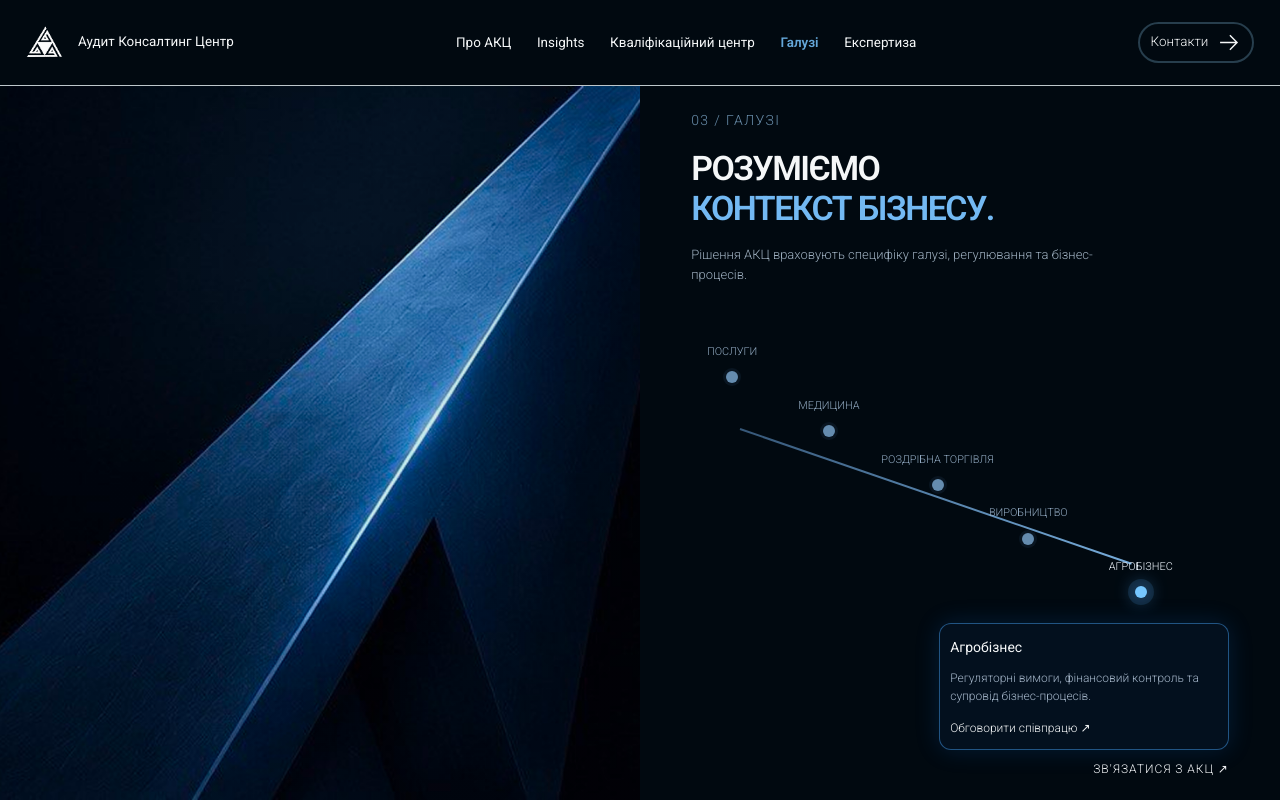
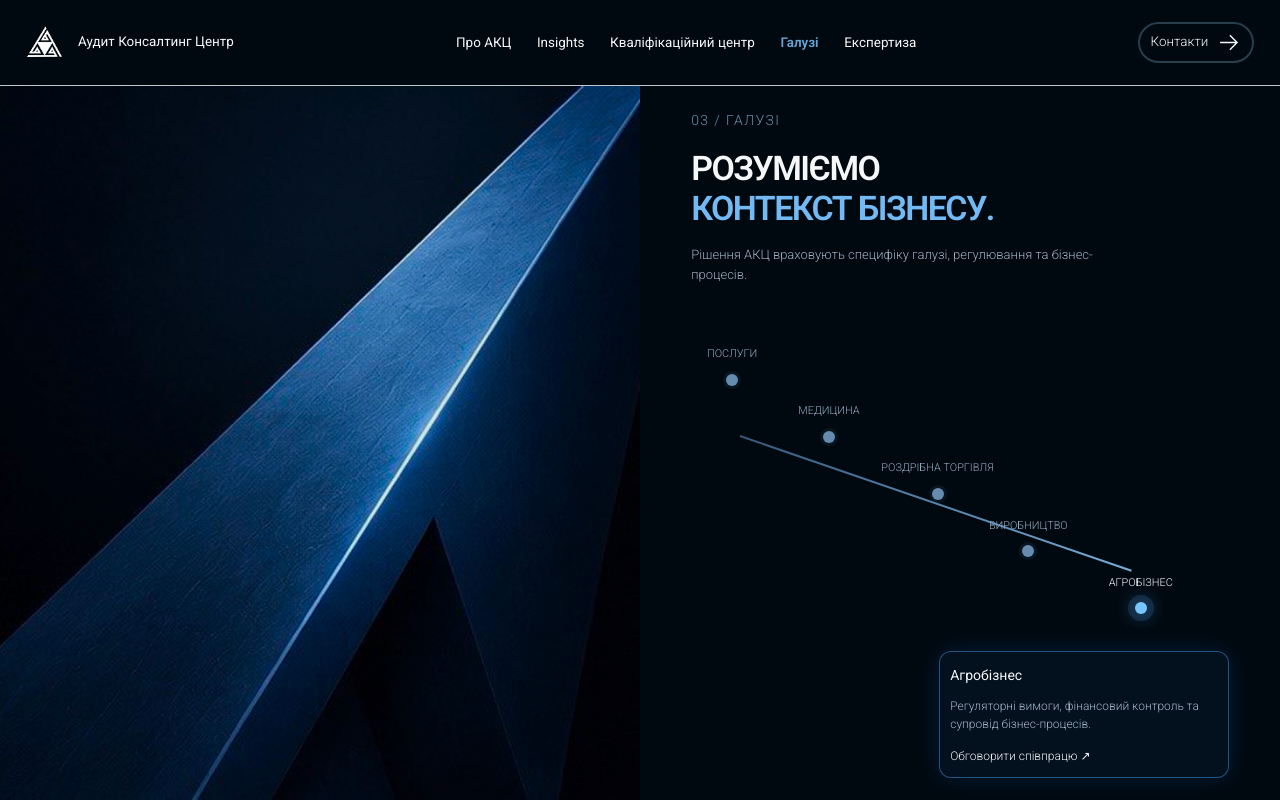
Before and after one commit to dnagorna3817-spec/website_akc_main, a Next.js app: page /industries in a window 1280 px wide. Built offline with nearby package versions, Linux system fonts and the light colour scheme.

Commit message:
Remove redundant industries bottom contact link

```diff
--- a/app/industries/page.tsx
+++ b/app/industries/page.tsx
@@ -39,7 +39,6 @@ export default function IndustriesPage() {
               <Link href="/#contacts">Обговорити співпрацю ↗</Link>
             </div>
           </div>
-          <Link className="industries-bottom-link" href="/#contacts">ЗВ'ЯЗАТИСЯ З АКЦ ↗</Link>
         </div>
         <div className="industries-image" aria-hidden="true" />
       </section>
```
